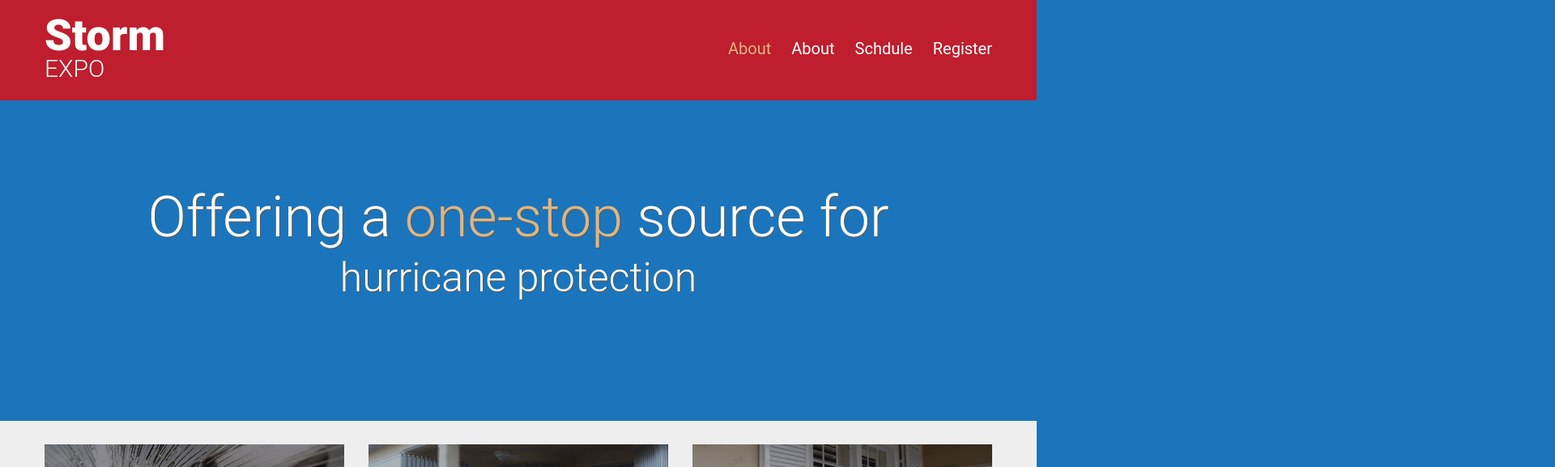
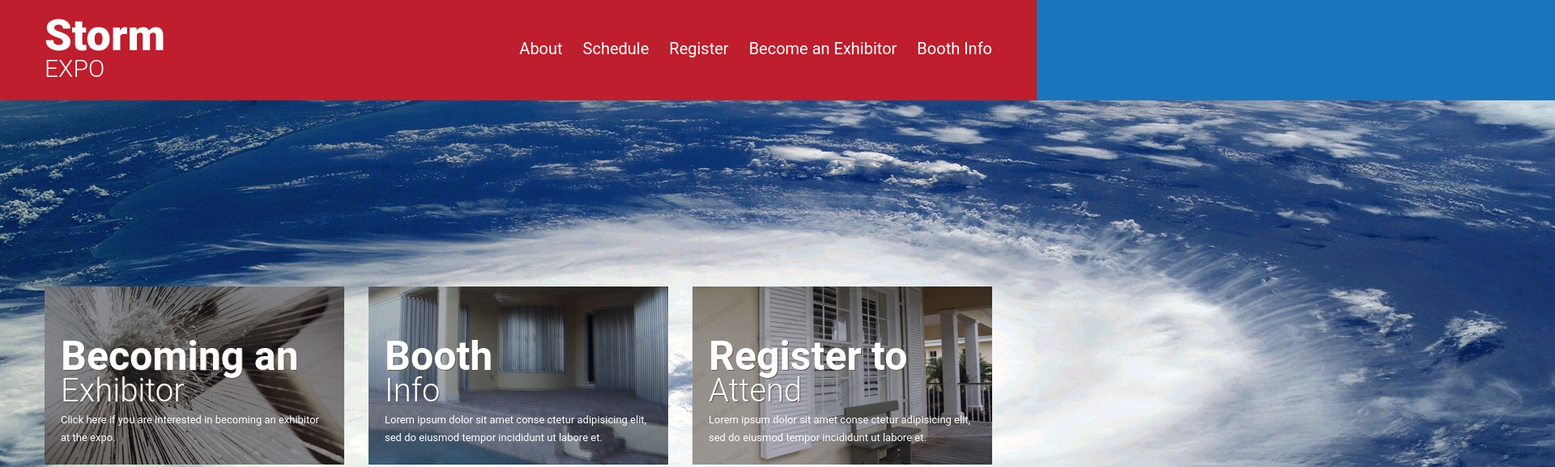
Before and after one commit to davisond-cctexas/stormexpo, a plain HTML site: page index.html in a window 1280 px wide. Shown: the top 577 px of the page at 81% size, 1920 px wide, since content can reach past the window. Drawn offline with Linux system fonts and the light colour scheme; files whose address does not match are found by name.

Commit message:
hurricane image full screen

```diff
--- a/index.html
+++ b/index.html
@@ -6,9 +6,14 @@
 <meta name = "format-detection" content = "telephone=no" />
 <link rel="icon" href="favicon.ico" type="image/x-icon">
 <link rel="shortcut icon" href="favicon.ico" type="image/x-icon" />
+<style>
+    div {
+        {# border: 1px solid black !important; #}
+    }
+</style>
 <link rel="stylesheet" href="style.css">
 <link rel="stylesheet" href="superfish.css">
-    <link rel="stylesheet" href="stuck.css">
+<!-- <link rel="stylesheet" href="stuck.css"> -->
 
 <script src="jquery.js"></script>
 <script src="jquery-migrate-1.2.1.js"></script>
@@ -48,22 +53,25 @@
                 </h1>
                 <nav>
                     <ul class="sf-menu">
-                            <li class="current"><a href="index.html">About</a></li>
-                            <li><a href="index-1.html">About</a>
-                                <!-- <ul>
-                                    <li><a href="#">Lorem ipsum dolor sit amet </a></li>
-                                    <li><a href="#">Conse ctetur adipisicing </a></li>
-                                    <li><a href="#">Elit sed do eiusmod tempor</a></li>
-                                    <li><a href="#">Incididunt ut labore </a>
-                                        <ul>
-                                            <li><a href="#">Et dolore magna aliqua</a></li>
-                                            <li><a href="#">Ut enim ad minim veniam</a></li>
-                                        </ul>
-                                    </li>
-                               </ul> -->
-                            </li>
-                            <li><a href="index-2.html">Schdule</a></li>
+                        <li><a href="index.html">About</a></li>
+                        <!--<li><a href="index-1.html">About</a>-->
+                            <!--&lt;!&ndash; <ul>-->
+                                <!--<li><a href="#">Lorem ipsum dolor sit amet </a></li>-->
+                                <!--<li><a href="#">Conse ctetur adipisicing </a></li>-->
+                                <!--<li><a href="#">Elit sed do eiusmod tempor</a></li>-->
+                                <!--<li><a href="#">Incididunt ut labore </a>-->
+                                    <!--<ul>-->
+                                        <!--<li><a href="#">Et dolore magna aliqua</a></li>-->
+                                        <!--<li><a href="#">Ut enim ad minim veniam</a></li>-->
+                                    <!--</ul>-->
+                                <!--</li>-->
+                           <!--</ul> &ndash;&gt;-->
+                        <!--</li>-->
+                        <li><a href="index-2.html">Schedule</a></li>
+
                         <li><a href="index-3.html">Register</a></li>
+                        <li><a href="index-3.html">Become an Exhibitor</a></li>
+                        <li><a href="index-3.html">Booth Info</a></li>
                         <!-- <li><a href="index-4.html">Contacts</a></li> -->
                     </ul>
                 </nav>
@@ -71,17 +79,24 @@
         </div>
     </div>
 </div>
-    <div class="h-bot">
-        <!-- <img src="logo.png"> -->
+<div class="h-bot" >
+
+<div style="height: 200px;">
+        <img src="tropical-cyclone-catarina-1167137_1920.jpg" class="" alt="">
+
+    </div>
     <div class="container">
         <div class="row">
+
             <div class="grid_12">
-                    <div class="title-1">Offering a  <span>one-stop   </span>source
+
+                <!-- <div class="title-1">Offering a  <span>one-stop   </span>source
 for </div>
-                    <div class="title-2">hurricane protection</div>
+                <div class="title-2">hurricane protection</div> -->
             </div>
         </div>
     </div>
+
 </div>
 </header>
 
@@ -181,7 +196,7 @@ for </div>
                 </ul>
             </div>
             <div class="fleft">
-                    <a href="#" class="f-logo">Hurricane <span>Shutters</span></a>
+                <a href="#" class="f-logo">Storm <span>Expo</span></a>
                 <div class="copyright">&copy; <span id="copyright-year"></span>.  <a href="index-5.html" class="h-underline">Privacy Policy</a>
                     <!--{%FOOTER_LINK} -->
                 </div>
--- a/style.css
+++ b/style.css
@@ -1,5 +1,5 @@
 @import "grid.css";
-/*@import "../fonts/font-awesome.css";*/
+@import "font-awesome.css";
 /*@import url(//fonts.googleapis.com/css?family=Roboto:400,100,300,400,400italic,500,700,900);*/
 
 html,
@@ -7,7 +7,7 @@ body {
   background: #1b75bc;
   font: 12px/22px Arial, sans-serif;
   font-family: 'Roboto', sans-serif;
-  color: #fff;
+  color: #000;
   min-width: 300px;
 }
 * {
@@ -246,9 +246,11 @@ background-color: #be1e2d;
   .transition: all .4s ease;
 }
 .h-bot {
+  height: 100px;
   text-align: center;
-  padding-top: 107px;
-  padding-bottom: 150px;
+  /* padding-top: 107px; */
+  /* padding-bottom: 150px; */
+  /* margin-top: -700px; */
 }
 h1 { transition: all .4s ease;}
 h1,
```
Also changed, not shown: StormExpoFullV2.svg (added), references/CityofCC_StormExpo_Logo_White.png (added), references/tropical-cyclone-catarina-1167137_1920.jpg (added), storm.png (added), tropical-cyclone-catarina-1167137_1920.jpg (added), 2 other files. Lines whose indentation alone changed are shown as unchanged.
